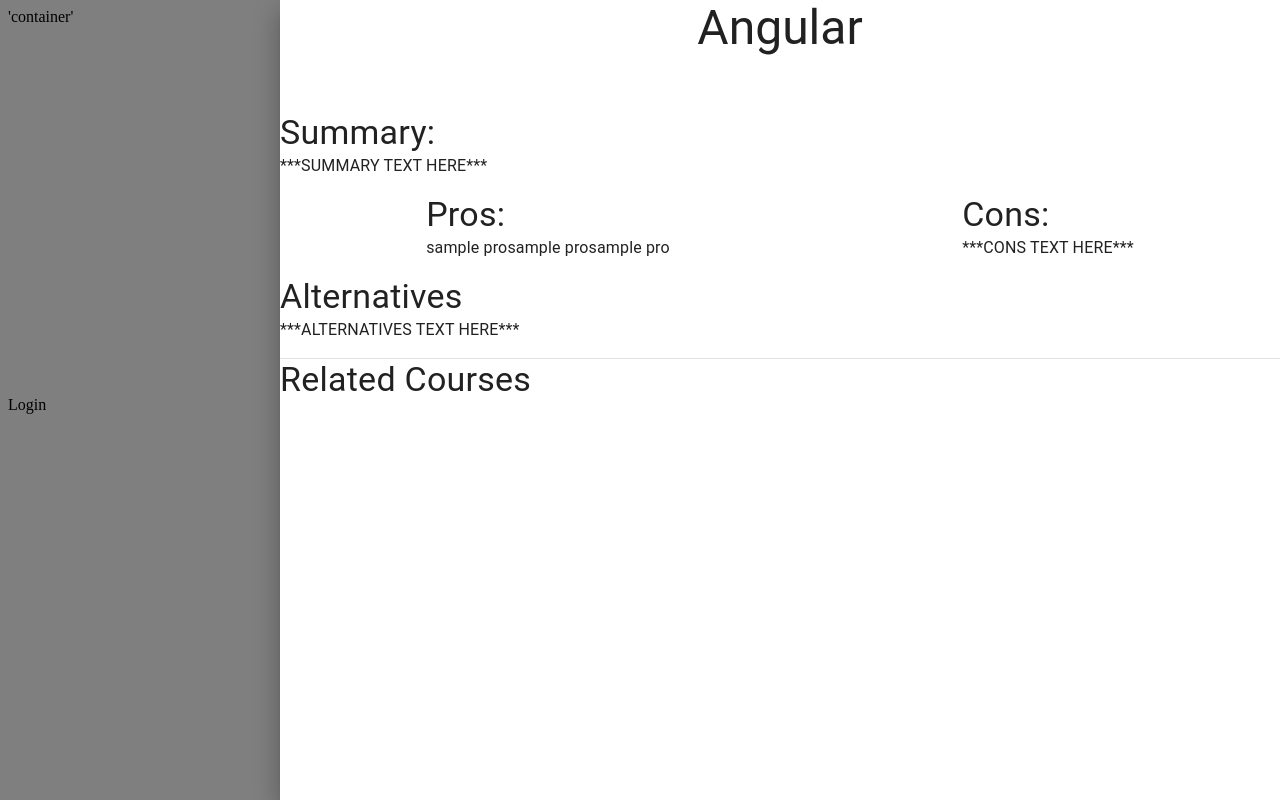
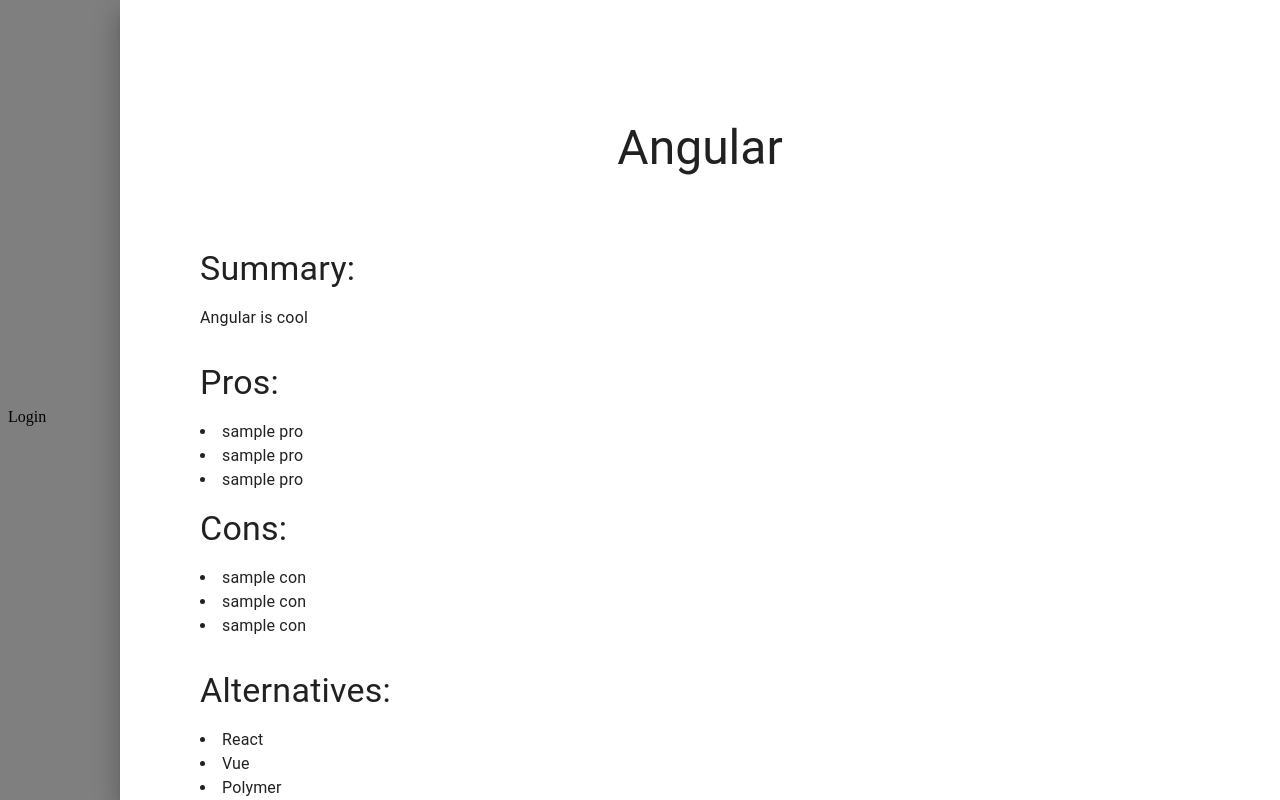
Before and after one commit to TeamPikaPika/udemize, a React app: page / in a window 1280 px wide. Both pictures are taken after a click on the button "ANGULAR". Built offline with nearby package versions, Linux system fonts and the light colour scheme.

Commit message:
Overlay Refinements

```diff
--- a/src/components/Container.tsx
+++ b/src/components/Container.tsx
@@ -5,7 +5,7 @@
 const Container: FC = () => {
   return (
     <div className="container">
-      'container'
+      {/* 'container' */}
       <Dashboard />
       <Login />
    </div>
--- a/src/components/OverlayCard.tsx
+++ b/src/components/OverlayCard.tsx
@@ -10,19 +10,15 @@
 type Tech = 'angular' | 'react' | string;
 
 export default function OverlayCard(props: any) {
-  console.log(props)
 
   const [state, setState] = React.useState({
-    // top: false,
-    // left: false,
-    // bottom: false,
     right: false,
   });
 
   const toggleDrawer =
-    // (anchor: Anchor, open: boolean) =>
+
+
       (tech: Tech, open: boolean) =>
-
       (event: React.KeyboardEvent | React.MouseEvent) => {
         if (
           event.type === 'keydown' &&
@@ -34,25 +30,23 @@
 
         // setState({ ...state, [anchor]: open });
         setState({ ...state, [tech]: open });
-      // console.log(state)
       };
 
-
-  // const card = (anchor: Anchor) => (
   const card = (anchor: Anchor) => (
-
     <Box
-      sx={{ width: 1000 }}
-      role="presentation"
+      sx={{
+        width: 1000,
+        p: 10,
+      }}
+      role='presentation'
       onClick={toggleDrawer(anchor, false)}
       onKeyDown={toggleDrawer(anchor, false)}
     >
-
       <Typography
         variant='h3'
         sx={{
           textAlign: 'center',
-          paddingBottom: 5,
+          py: 5,
         }}
       >
         {props.element.techName}
@@ -60,57 +54,83 @@
 
       <Box
         sx={{
-          paddingTop: 2,
-          paddingBottom: 2,
+          py: 2,
         }}
       >
-        <Typography variant='h4' sx={{}}>
+        <Typography variant='h4' sx={{ py: 2 }}>
           Summary:
         </Typography>
-        <Typography variant='body1'>***SUMMARY TEXT HERE***</Typography>
+        <Typography variant='body1'>{props.element.summary}</Typography>
       </Box>
 
       <Box
         sx={{
           display: 'flex',
-          justifyContent: 'space-around',
+          flexDirection: 'column',
         }}
       >
         <Box>
-          <Typography variant='h4'>Pros:</Typography>
-          <Typography variant='body1'>{Object.values(props.element.threePros)}</Typography>
-					{/* <Typography variant='body1'>{ele.threePros}</Typography> */}
-
+          <Typography variant='h4' sx={{ py: 2 }}>
+            Pros:
+          </Typography>
+          <Typography variant='body1'>
+            {Object.values(props.element.threePros).map(
+              (ele: string, ind: number) => (
+                <li key={ele + ind}>{ele}</li>
+              ),
+            )}
+          </Typography>
         </Box>
         <Box>
-          <Typography variant='h4'>Cons:</Typography>
-          <Typography variant='body1'>***CONS TEXT HERE***</Typography>
+          <Typography variant='h4' sx={{ py: 2 }}>
+            Cons:
+          </Typography>
+          <Typography variant='body1'>
+            {Object.values(props.element.threeCons).map(
+              (ele: string, ind: number) => (
+                <li key={ele + ind}>{ele}</li>
+              ),
+            )}
+          </Typography>
         </Box>
       </Box>
 
       <Box
         sx={{
-          paddingTop: 2,
-          paddingBottom: 2,
+          py: 2,
         }}
       >
-        <Typography variant='h4'>Alternatives</Typography>
-        <Typography variant='body1'>***ALTERNATIVES TEXT HERE***</Typography>
+        <Typography variant='h4' sx={{ py: 2 }}>
+          Alternatives:
+        </Typography>
+        <Typography variant='body1'>
+          {Object.values(props.element.threeAlternatives).map(
+            (ele: string, ind: number) => (
+              <li key={ele + ind}>{ele}</li>
+            ),
+          )}
+        </Typography>
       </Box>
 
-      <Divider />
-      <Typography variant='h4'>Related Courses</Typography>
-
+      <Divider sx={{ py: 2 }} />
+      <Typography
+        variant='h4'
+        sx={{
+          py: 4,
+        }}
+      >
+        Related Courses:
+      </Typography>
     </Box>
   );
 
   return (
     <div>
-      {/* {(['left', 'right', 'top', 'bottom'] as const).map((anchor) => ( */}
-      {(['right'] as const).map((anchor) => (
-
+      {(['right'] as const).map(anchor => (
         <React.Fragment key={props.element.techName}>
-          <Button onClick={toggleDrawer(anchor, true)}>{props.element.techName}</Button>
+          <Button onClick={toggleDrawer(anchor, true)}>
+            {props.element.techName}
+          </Button>
           <Drawer
             anchor={anchor}
             open={state[anchor]}
--- a/src/components/TechTable.tsx
+++ b/src/components/TechTable.tsx
@@ -6,23 +6,6 @@
 import TableHead from '@mui/material/TableHead';
 import TableRow from '@mui/material/TableRow';
 import Paper from '@mui/material/Paper';
-import Drawer from '@mui/material/Drawer';
-import React from 'react';
-
-import TemporaryDrawer from './OverlayCard';
-
-// *SAMPLE*
-import {
-  Box,
-  Button,
-  Divider,
-  List,
-  ListItem,
-  ListItemButton,
-  ListItemIcon,
-  ListItemText,
-  Typography,
-} from '@mui/material';
 
 import OverlayCard from './OverlayCard';
 
@@ -31,6 +14,7 @@
   const rows = [
     {
       techName: 'Angular',
+			summary: 'Angular is cool',
       threePros: {
         1: 'sample pro',
         2: 'sample pro',
@@ -66,6 +50,7 @@
     },
     {
       techName: 'React',
+			summary: 'React is cool',
       threePros: {
         1: 'sample pro react',
         2: 'sample pro react',
@@ -99,105 +84,43 @@
         },
       },
     },
+		{
+      techName: 'Docker',
+			summary: 'Docker is cool',
+      threePros: {
+        1: 'sample pro Docker',
+        2: 'sample pro Docker',
+        3: 'sample pro Docker',
+      },
+      threeCons: {
+        1: 'sample con Docker',
+        2: 'sample con Docker',
+        3: 'sample con Docker',
+      },
+      threeAlternatives: {
+        1: '',
+        2: '',
+        3: '',
+      },
+      threeUdemy: {
+        1: {
+          link: '',
+          title: '',
+          thumbnail: '',
+        },
+        2: {
+          link: '',
+          title: '',
+          thumbnail: '',
+        },
+        3: {
+          link: '',
+          title: '',
+          thumbnail: '',
+        },
+      },
+    },
   ];
-
-  // *********************DRAWER LOGIC*******************************
-
-  // type Anchor = 'top' | 'left' | 'bottom' | 'right';
-
-	// type Tech = 'angular' | 'react'
-
-  // const [state, setState] = React.useState({
-  //   // top: false,
-  //   // left: false,
-  //   // bottom: false,
-  //   right: false,
-  // });
-
-  // const toggleDrawer =
-  //   // (anchor: Anchor, open: boolean) =>
-	// 	(anchor: Anchor, open: boolean) =>
-
-  //   (event: React.KeyboardEvent | React.MouseEvent) => {
-  //     if (
-  //       event.type === 'keydown' &&
-  //       ((event as React.KeyboardEvent).key === 'Tab' ||
-  //         (event as React.KeyboardEvent).key === 'Shift')
-  //     ) {
-  //       return;
-  //     }
-
-  //     setState({ ...state, [anchor]: open });
-  //   };
-
-  // const card = (ele: any) => (
-  //   <Box
-  //     sx={{
-  //       width: 1000,
-  //       // width: '100%',
-  //       padding: 10,
-  //     }}
-  //     role='presentation'
-	// 		onClick={toggleDrawer('right', false)}
-  //     onKeyDown={toggleDrawer('right', false)}
-  //   >
-  //     <Typography
-  //       variant='h3'
-  //       sx={{
-  //         textAlign: 'center',
-  //         paddingBottom: 5,
-  //       }}
-  //     >
-  //       {ele.techName}
-  //     </Typography>
-
-  //     <Box
-  //       sx={{
-  //         paddingTop: 2,
-  //         paddingBottom: 2,
-  //       }}
-  //     >
-  //       <Typography variant='h4' sx={{}}>
-  //         Summary:
-  //       </Typography>
-  //       <Typography variant='body1'>***SUMMARY TEXT HERE***</Typography>
-  //     </Box>
-
-  //     <Box
-  //       sx={{
-  //         display: 'flex',
-  //         justifyContent: 'space-around',
-  //       }}
-  //     >
-  //       <Box>
-  //         <Typography variant='h4'>Pros:</Typography>
-  //         <Typography variant='body1'>***PROS TEXT HERE***</Typography>
-	// 				{/* <Typography variant='body1'>{ele.threePros}</Typography> */}
-
-  //       </Box>
-  //       <Box>
-  //         <Typography variant='h4'>Cons:</Typography>
-  //         <Typography variant='body1'>***CONS TEXT HERE***</Typography>
-  //       </Box>
-  //     </Box>
-
-  //     <Box
-  //       sx={{
-  //         paddingTop: 2,
-  //         paddingBottom: 2,
-  //       }}
-  //     >
-  //       <Typography variant='h4'>Alternatives</Typography>
-  //       <Typography variant='body1'>***ALTERNATIVES TEXT HERE***</Typography>
-  //     </Box>
-
-  //     <Divider />
-  //     <Typography variant='h4'>Related Courses</Typography>
-
-  //   </Box>
-  // );
-
-  // *********************END DRAWER LOGIC*******************************
 
   //create a row for our table for every object in the rows constant
   const rowElements = rows.map((ele, ind) => (
@@ -206,31 +129,17 @@
       sx={{ '&:last-child td, &:last-child th': { border: 0 } }}
     >
       <TableCell component='th' scope='row'>
-        {ele.techName}
-
-        {/* DRAWER ELEMENT */}
-        {/* <React.Fragment key={ele.techName}>
-          <Button onClick={toggleDrawer('right', true)}>{ele.techName}</Button>
-          <Drawer
-            anchor='right'
-            open={state['right']}
-            onClose={toggleDrawer('right', false)}
-          >
-            {card(ele)}
-          </Drawer>
-        </React.Fragment> */}
-        {/* *END DRAWER ELEMENT* */}
-
+        {/* {ele.techName} */}
 				<OverlayCard element={ele} index={ind}></OverlayCard>
       </TableCell>
     </TableRow>
   ));
 
-  console.log(rows, rowElements);
+  // console.log(rows, rowElements);
 
   return (
     <TableContainer component={Paper} sx={{ width: '50%', margin: '2em auto' }}>
-      <Table sx={{ width: '50%' }} aria-label='simple-table'>
+      <Table sx={{ width: '100%' }} aria-label='simple-table'>
         {/* <TableHead>
 					<TableRow>
 						<TableCell>Tech Name</TableCell>
```
Lines whose indentation alone changed are shown as unchanged.
